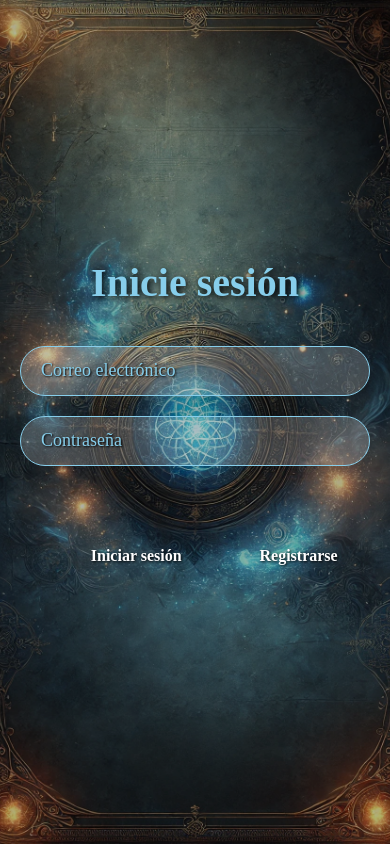
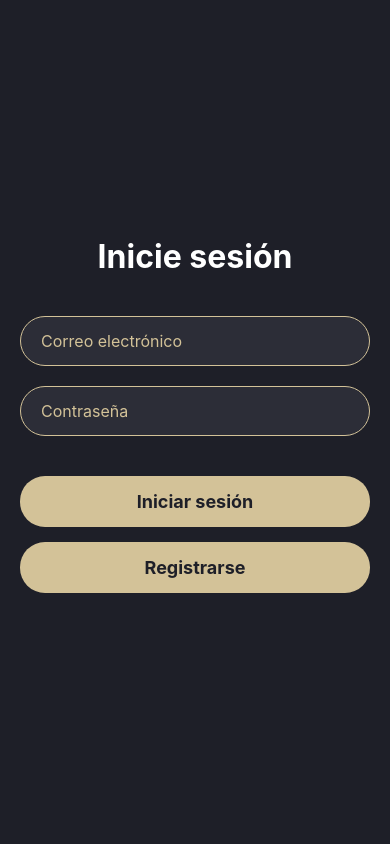
Before and after one commit to 4tsc/Alpha-Ruby, a React Native app in the folder Alpha Ruby/: screen /Login in a window 390 px wide. Built offline with nearby package versions, Linux system fonts and the light colour scheme.

Commit message:
Login & Register Update
La mejor actualizacion visual hasta el momento

```diff
--- a/Alpha Ruby/src/screens/loginScreen.tsx
+++ b/Alpha Ruby/src/screens/loginScreen.tsx
@@ -50,7 +50,7 @@ export default function Login({ navigation }) {
   return (
     // Aquí usamos ImageBackground para la imagen de fondo
     <ImageBackground
-      source={require('../images/back.jpg')}  // Asegúrate de que la ruta sea correcta
+        // Asegúrate de que la ruta sea correcta
       style={{ flex: 1, width: '100%', height: '100%' }}  // Ocupa toda la pantalla
       resizeMode="cover"  // Asegura que la imagen cubra toda la pantalla
     >
--- a/Alpha Ruby/src/screens/registerScreen.tsx
+++ b/Alpha Ruby/src/screens/registerScreen.tsx
@@ -50,7 +50,7 @@ export default function RegisterScreen({ navigation }) {
 
   return (
     <ImageBackground
-      source={require('../images/back.jpg')}  // Asegúrate de que esta ruta sea correcta
+
       style={{ flex: 1, width: '100%', height: '100%' }}  // Ocupa todo el tamaño de la pantalla
       resizeMode="cover"  // Ajusta la imagen a la pantalla
     >
--- a/Alpha Ruby/src/styles/stylesLogin.js
+++ b/Alpha Ruby/src/styles/stylesLogin.js
@@ -6,73 +6,58 @@ export const styles = StyleSheet.create({
     justifyContent: 'center',
     alignItems: 'center',
     padding: 20,
-    backgroundColor: 'rgba(0, 0, 0, 0.3)',
+    backgroundColor: '#1E1F28', // Fondo plano oscuro
   },
   title: {
-    fontSize: 40,
+    fontSize: 32,
     fontWeight: 'bold',
     marginBottom: 40,
     textAlign: 'center',
-    color: '#87CEEB',
-    fontFamily: 'serif',
-    textShadowColor: '#000',
-    textShadowOffset: { width: 2, height: 2 },
-    textShadowRadius: 6,
+    color: '#FFFFFF', // Texto blanco
   },
   input: {
     height: 50,
-    backgroundColor: 'rgba(255, 255, 255, 0.2)',
+    backgroundColor: '#2C2D37', // Fondo gris oscuro para los inputs
     borderWidth: 1,
-    borderColor: '#87CEEB',
+    borderColor: '#D3C298', // Borde dorado suave para los inputs
     marginBottom: 20,
     paddingHorizontal: 20,
     borderRadius: 25,
-    color: '#FFFFFF',
-    fontSize: 18,
-    fontFamily: 'serif',
+    color: '#FFFFFF', // Texto blanco
+    fontSize: 16,
     width: '100%',
-    textShadowColor: '#000',
-    textShadowOffset: { width: 1, height: 1 },
-    textShadowRadius: 2,
   },
   buttonContainer: {
-    marginTop: 40,
-    flexDirection: 'row',  // Asegura que los botones estén en una fila
-    justifyContent: 'space-between',  // Espacio entre los botones
-    alignItems: 'center',  // Asegura la alineación vertical
-    width: '80%',
+    marginTop: 20,
+    alignItems: 'center',
+    width: '100%',
   },
   button: {
-    backgroundColor: 'transparent',  // Fondo transparente
-    paddingVertical: 0,  // Aumentamos la altura del padding para más espacio
-    paddingHorizontal: 20,  // Reducimos el padding horizontal para dar más espacio al texto
-    borderRadius: 0,
-    borderWidth: 0,
-    justifyContent: 'center',
+    backgroundColor: '#D3C298', // Fondo dorado suave para el botón de iniciar sesión
+    paddingVertical: 15,
+    width: '100%', // Botón ocupa todo el ancho
+    borderRadius: 25,
     alignItems: 'center',
-    width: '58%',  // Aumentamos el ancho del botón para evitar que el texto se corte
-    height: 60,  // Aumentamos la altura del botón
+    marginBottom: 15, // Espacio entre los botones
   },
   buttonText: {
-    color: '#FFFFFF', // Texto blanco
-    fontSize: 16,  // Mismo tamaño de letra
+    color: '#1E1F28', // Texto oscuro para contraste en el botón dorado
+    fontSize: 18,
     fontWeight: 'bold',
-    fontFamily: 'serif',  // Fuente serif
-    textShadowColor: '#000',  // Sombra para mejorar la legibilidad
-    textShadowOffset: { width: 1, height: 1 },
-    textShadowRadius: 3,
-    textAlign: 'center',
+  },
+  signUpButton: {
+    backgroundColor: '#D3C298', // Mismo fondo dorado suave para consistencia
+    paddingVertical: 15,
+    width: '100%', // Botón ocupa todo el ancho
+    borderRadius: 25,
+    alignItems: 'center',
+    marginBottom: 15,
   },
   signUpButtonText: {
-    color: '#FFFFFF',
-    fontSize: 16,  // Mismo tamaño de letra
+    color: '#1E1F28', // Mismo texto oscuro para consistencia con el botón de iniciar sesión
+    fontSize: 18, // Tamaño de fuente uniforme
     fontWeight: 'bold',
-    fontFamily: 'serif',
-    textShadowColor: '#000',
-    textShadowOffset: { width: 1, height: 1 },
-    textShadowRadius: 3,
-    textAlign: 'center',
   },
 });
 
-export const placeholderColor = '#87CEEB'; // Placeholder azul suave acorde a los tonos del fondo
+export const placeholderColor = '#D3C298'; // Placeholder dorado suave acorde a los tonos
--- a/Alpha Ruby/src/styles/stylesRegister.js
+++ b/Alpha Ruby/src/styles/stylesRegister.js
@@ -6,73 +6,58 @@ export const styles = StyleSheet.create({
     justifyContent: 'center',
     alignItems: 'center',
     padding: 20,
-    backgroundColor: 'rgba(0, 0, 0, 0.3)',
+    backgroundColor: '#1E1F28', // Fondo plano oscuro
   },
   title: {
-    fontSize: 40,
+    fontSize: 32, // Tamaño de fuente ajustado para uniformidad
     fontWeight: 'bold',
     marginBottom: 40,
     textAlign: 'center',
-    color: '#87CEEB',
-    fontFamily: 'serif',
-    textShadowColor: '#000',
-    textShadowOffset: { width: 2, height: 2 },
-    textShadowRadius: 6,
+    color: '#FFFFFF', // Texto blanco
   },
   input: {
     height: 50,
-    backgroundColor: 'rgba(255, 255, 255, 0.2)',
+    backgroundColor: '#2C2D37', // Fondo gris oscuro para los inputs
     borderWidth: 1,
-    borderColor: '#87CEEB',
+    borderColor: '#D3C298', // Borde dorado suave
     marginBottom: 20,
     paddingHorizontal: 20,
     borderRadius: 25,
-    color: '#FFFFFF',
-    fontSize: 18,
-    fontFamily: 'serif',
+    color: '#FFFFFF', // Texto blanco
+    fontSize: 16,
     width: '100%',
-    textShadowColor: '#000',
-    textShadowOffset: { width: 1, height: 1 },
-    textShadowRadius: 2,
   },
   buttonContainer: {
-    marginTop: 10,  // Reducimos el margen superior para acercar los botones a los inputs
-    flexDirection: 'row',
-    justifyContent: 'center',
+    marginTop: 20,
     alignItems: 'center',
     width: '100%',
   },
   button: {
-    backgroundColor: 'transparent',
+    backgroundColor: '#D3C298', // Fondo dorado suave para los botones
     paddingVertical: 15,
-    paddingHorizontal: 20,
+    width: '100%', // Botones ocupan todo el ancho
     borderRadius: 25,
-    borderWidth: 0,
-    justifyContent: 'center',
     alignItems: 'center',
-    width: '40%',
-    height: 60,
+    marginBottom: 15, // Espacio entre botones
   },
   buttonText: {
-    color: '#FFFFFF',
-    fontSize: 16,
+    color: '#1E1F28', // Texto oscuro para contraste
+    fontSize: 18,
     fontWeight: 'bold',
-    fontFamily: 'serif',
-    textShadowColor: '#000',
-    textShadowOffset: { width: 1, height: 1 },
-    textShadowRadius: 3,
-    textAlign: 'center',
+  },
+  signUpButton: {
+    backgroundColor: '#D3C298', // Mismo fondo dorado suave para consistencia
+    paddingVertical: 15,
+    width: '100%',
+    borderRadius: 25,
+    alignItems: 'center',
+    marginBottom: 15,
   },
   signUpButtonText: {
-    color: '#FFFFFF',
-    fontSize: 16,
+    color: '#1E1F28', // Mismo texto oscuro para consistencia
+    fontSize: 18, // Tamaño de fuente uniforme
     fontWeight: 'bold',
-    fontFamily: 'serif',
-    textShadowColor: '#000',
-    textShadowOffset: { width: 1, height: 1 },
-    textShadowRadius: 3,
-    textAlign: 'center',
   },
 });
 
-export const placeholderColor = '#87CEEB'; // Placeholder azul suave acorde a los tonos del fondo
+export const placeholderColor = '#D3C298'; // Placeholder dorado suave acorde a los tonos
```
